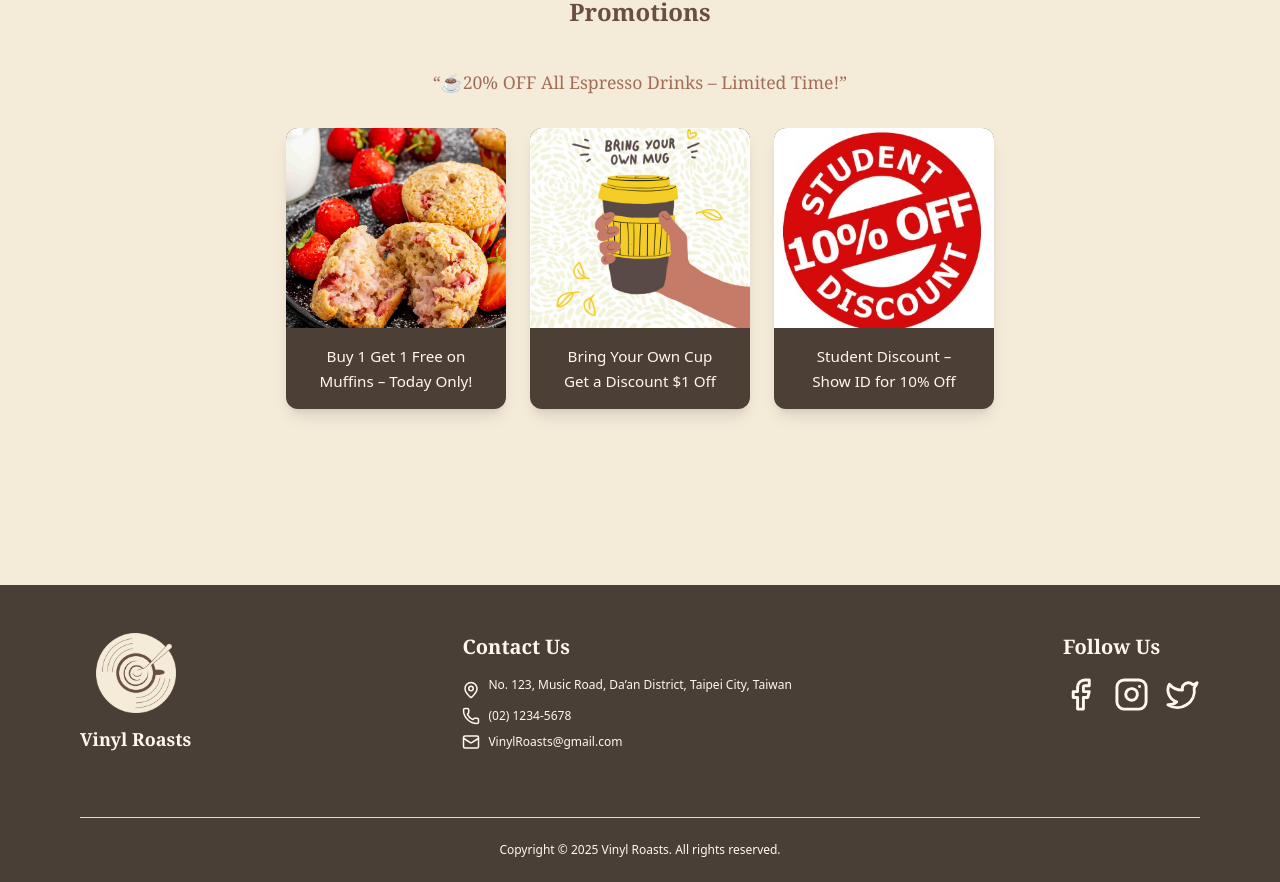
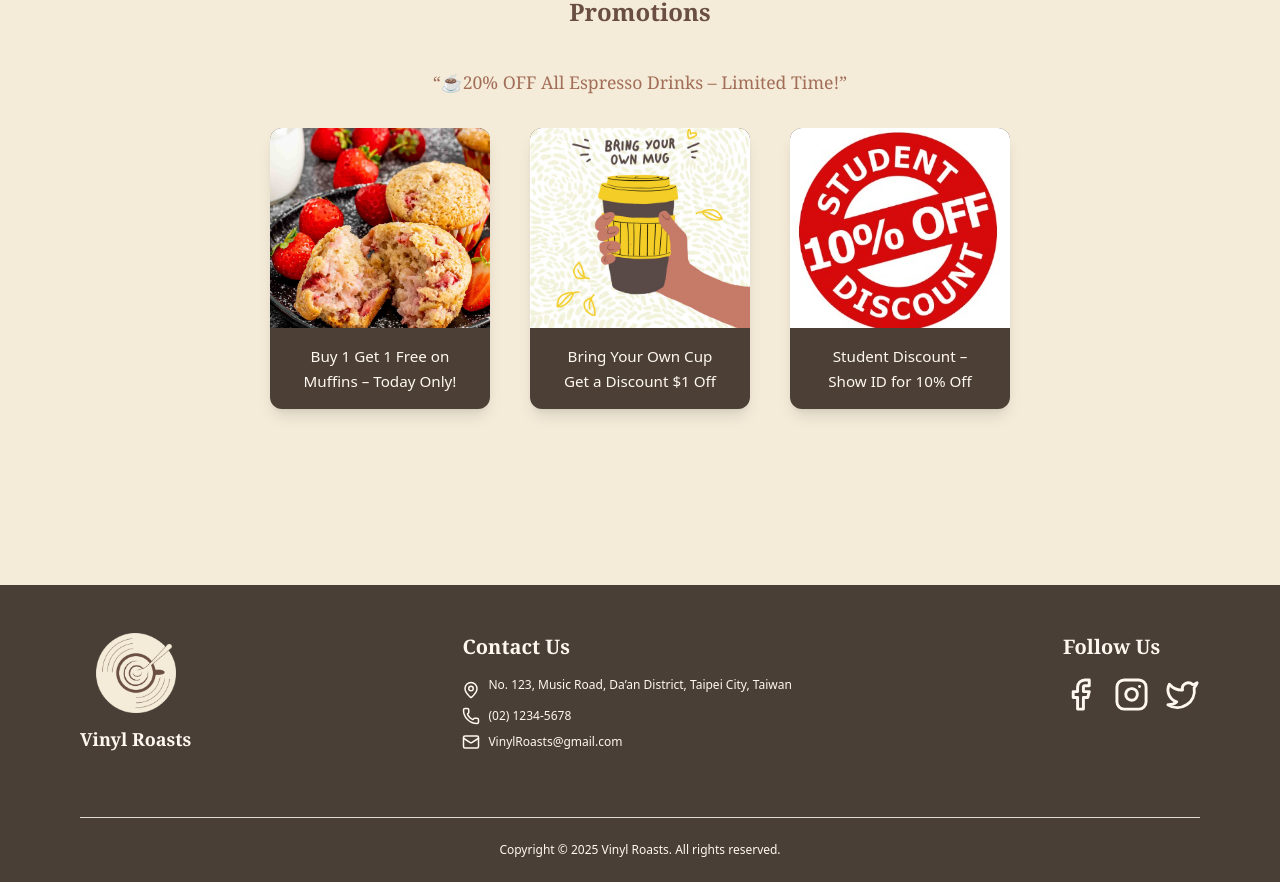
Before and after one commit to yunob01/react-midterm, a React (Vite) app: page / in a window 1280 px wide. Shown: the part 1473-2355 px from the top of the page. Built offline with nearby package versions, Linux system fonts and the light colour scheme.

Commit message:
修改卡片間隔

```diff
--- a/src/components/Promotions.jsx
+++ b/src/components/Promotions.jsx
@@ -5,7 +5,7 @@ function Promotions() {
         <p className="text-[1.1rem] mb-8 text-[#A26E57] font-serif font-base font-normal mb-2 mt-10">
           “☕20% OFF All Espresso Drinks – Limited Time!”
         </p>
-        <div className="flex justify-center flex-wrap gap-6">
+        <div className="flex justify-center flex-wrap gap-10">
           <div className="w-[220px] bg-[#4B3F36] rounded-xl shadow-lg overflow-hidden text-[0.95rem] transform transition-transform duration-300 hover:scale-[1.03] hover:shadow-xl">
             <img
               src="/images/home-muffins.jpg"
```
Also changed, not shown: 1 other file (tests, documents, lock files or other folders).
